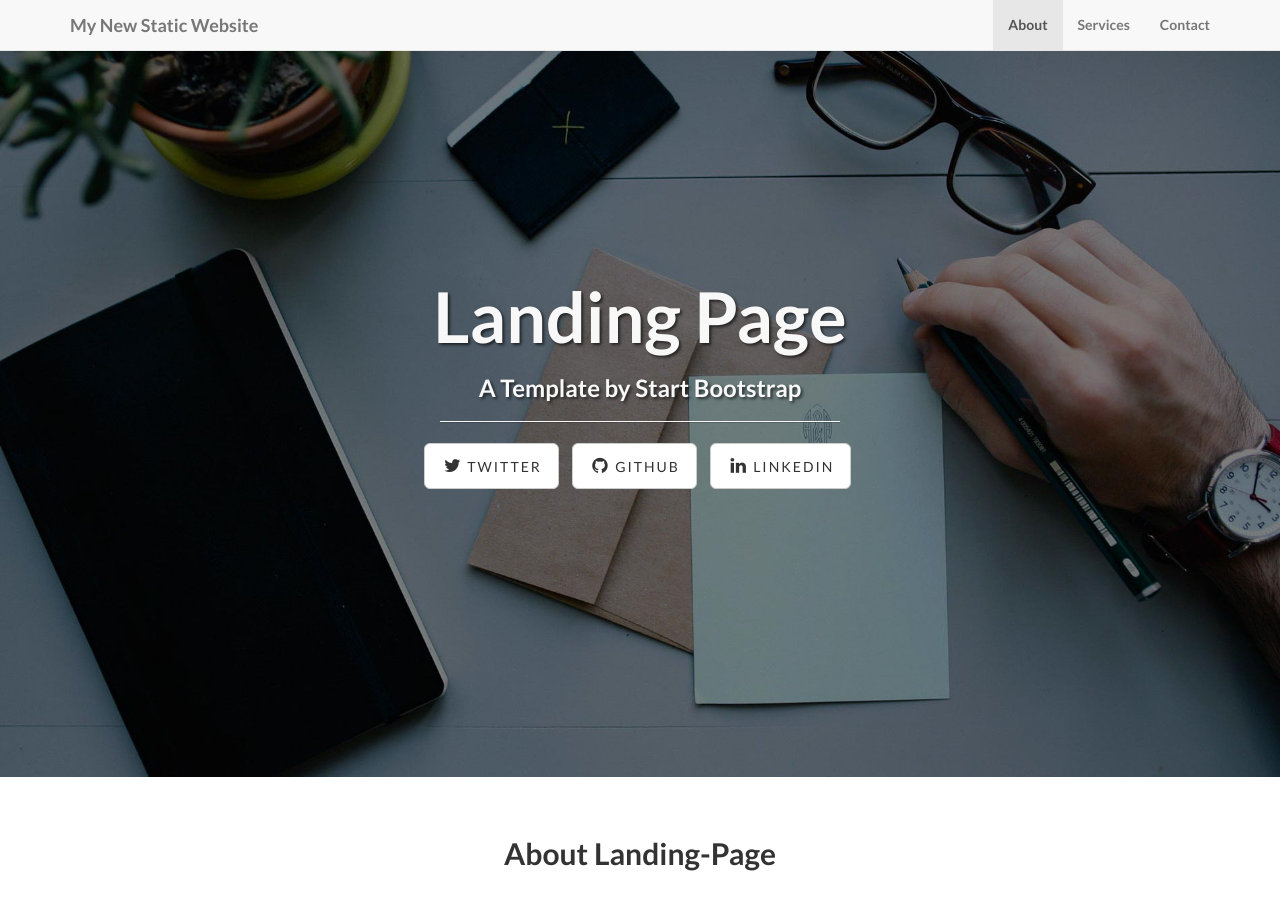
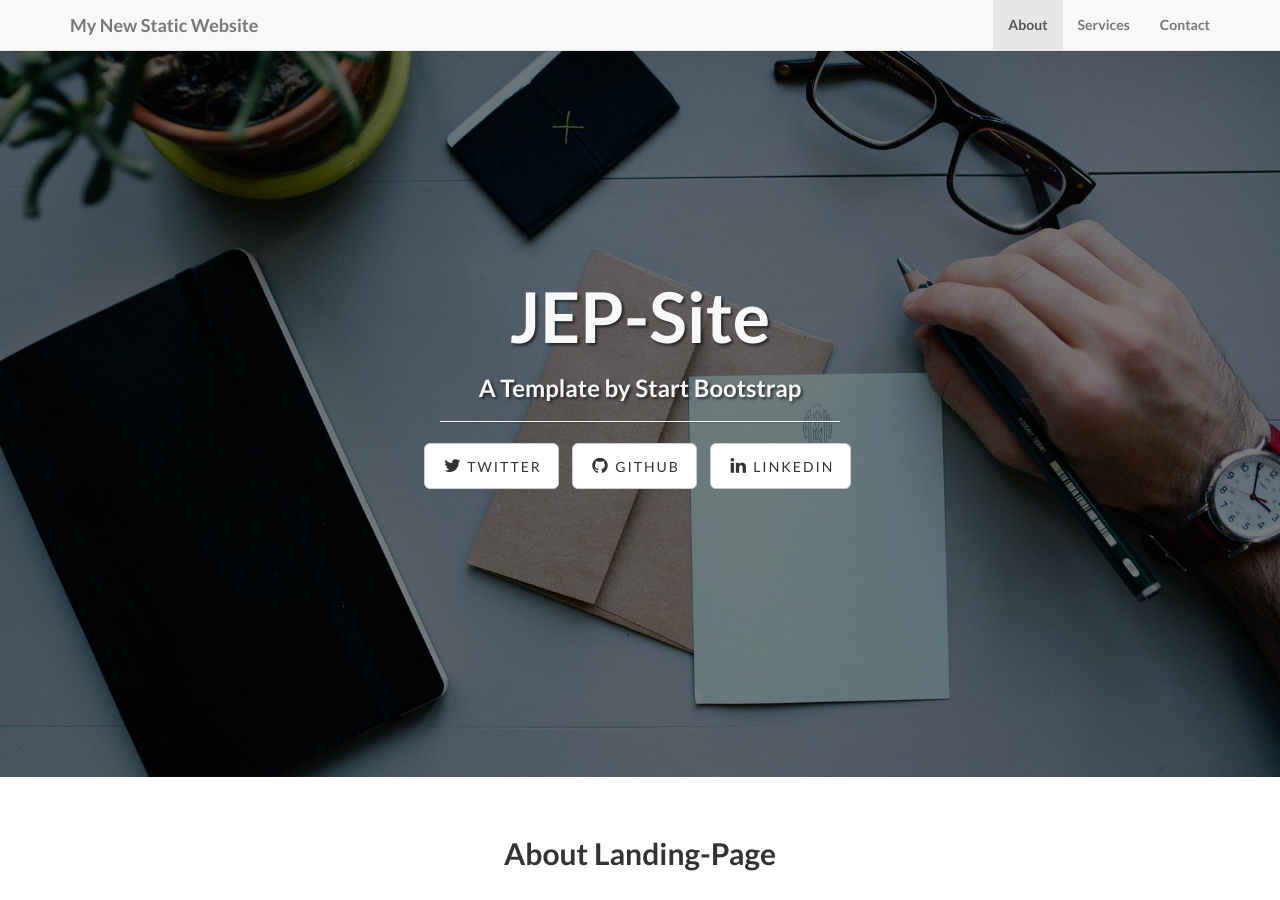
Before and after one commit to jprefer/jep-landing, a Jekyll site: the page built from index.html, in a window 1280 px wide and 900 px high. Built offline with Jekyll 4.4.1, drawn with Linux system fonts in a browser that asks for light colours; nearby versions of some CDN libraries; library files that are not in the unit come from our copies.

Commit message:
Updated 'index.html' via CloudCannon

```diff
--- a/index.html
+++ b/index.html
@@ -1,5 +1,5 @@
 ---
-title: Landing Page
+title: JEP-Site
 layout: default
 subTitle: A Template by Start Bootstrap
 ---
```
